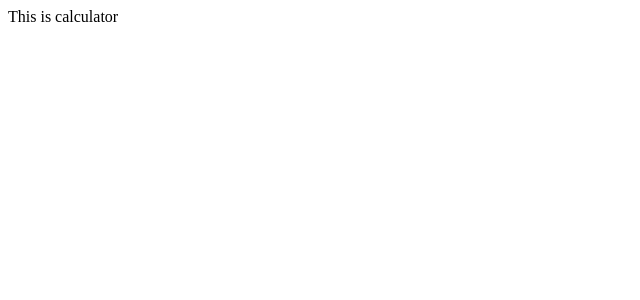
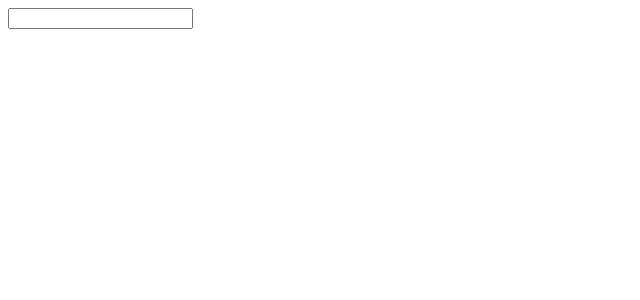
Before and after one commit to jian-hua-ho/WebToolsPractice, a React app: page /calculator in a window 1280 px wide. Shown: the top 300 px of the page, without its empty margins (0-640 px from the left). Built offline with nearby package versions, Linux system fonts and the light colour scheme.

Commit message:
Extrat number input to number component

```diff
--- /dev/null
+++ b/src/app/components/form/number/NumberInput.js
@@ -0,0 +1,9 @@
+import React from 'react';
+
+const NumberInput = () => {
+    return (
+        <input type="number" />
+    );
+};
+
+export default NumberInput;
--- a/src/app/pages/calculator/Calculator.js
+++ b/src/app/pages/calculator/Calculator.js
@@ -1,8 +1,15 @@
 import React, { Component } from 'react';
+
+// Components
+import NumberInput from 'app/components/form/number/NumberInput';
 
 class Calculator extends Component {
     render() {
-        return <div>This is calculator</div>
+        return (
+            <div>
+                <NumberInput />
+            </div>
+        );
     }
 }
 
```
